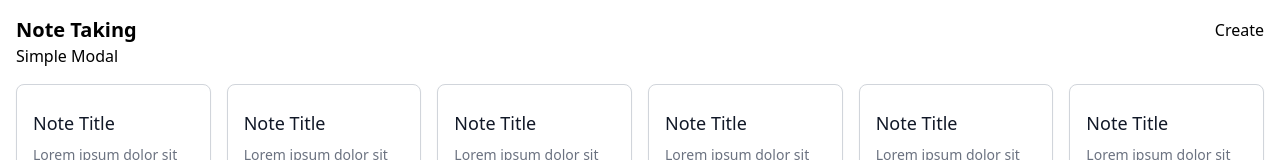
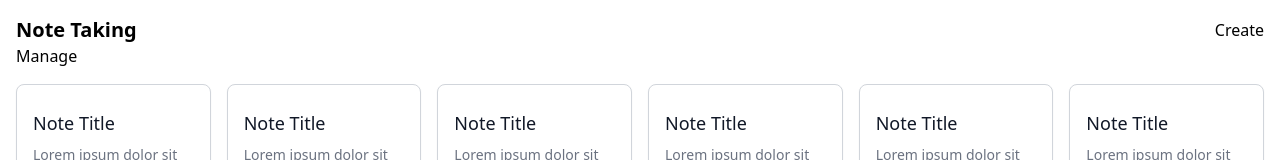
Before and after one commit to SaeromB/note-taking-app, a Next.js app: page / in a window 1280 px wide. Shown: the top 160 px of the page. Built offline with nearby package versions, Linux system fonts and the light colour scheme.

Commit message:
Made a simple ManageModal sample

```diff
--- a/pages/index.tsx
+++ b/pages/index.tsx
@@ -10,6 +10,7 @@ import React, { useState } from 'react'
 
 const Home = () => {
   const [show, setShow] = useState(false)
+  const [manage, setManage] = useState(false)
 
   return (
     <>
@@ -23,7 +24,8 @@ const Home = () => {
           {/* <button onClick={() => setShow(true)}>Create</button>
           <CreateNoteModal>Hello</CreateNoteModal> */}
         </div>
-        <ManageNote />
+        <button onClick={() => setManage(true)}>Manage</button>
+        <ManageNote manage={manage} setManage={setManage} />
         <div className="grid grid-cols-2 mt-4 gap-4 sm:grid-cols-3 md:grid-cols-4 xl:grid-cols-6">
           <Card />
           <Card />
--- a/src/components/manage-note/index.tsx
+++ b/src/components/manage-note/index.tsx
@@ -1,7 +1,14 @@
-import React from 'react'
+import React, { FC } from 'react'
 
-const ManageNote = () => {
+type ManageModalProps = {
+  closeable?: boolean
+  manage?: any
+  setManage?: any
+}
+
+const ManageNote: FC<ManageModalProps> = ({ children, manage, setManage }) => {
   return (
+    manage && (
       <div>
         <button>Simple Modal</button>
 
@@ -14,6 +21,7 @@ const ManageNote = () => {
         </div>
       </div>
     )
+  )
 }
 
 export default ManageNote
```
Lines whose indentation alone changed are shown as unchanged.
